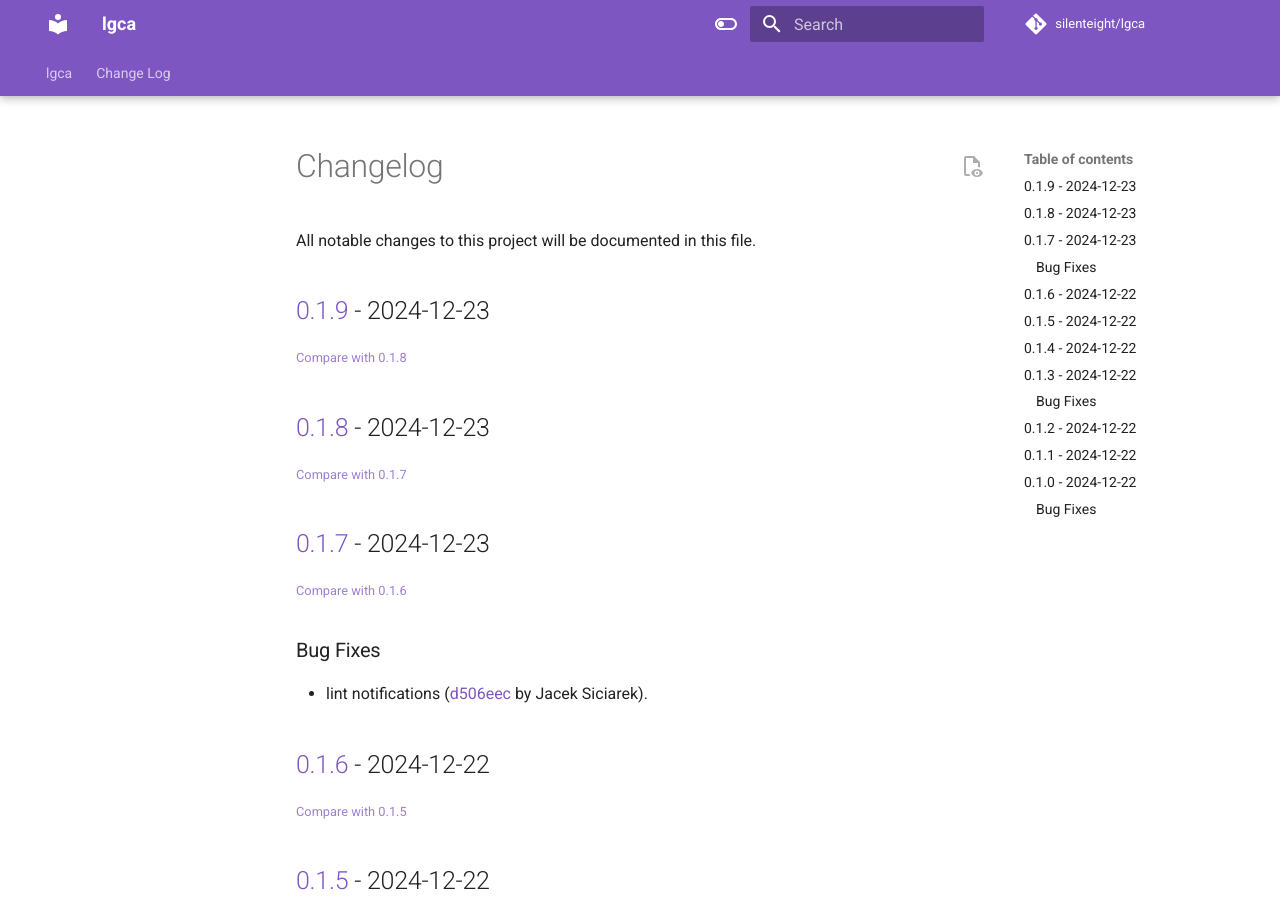
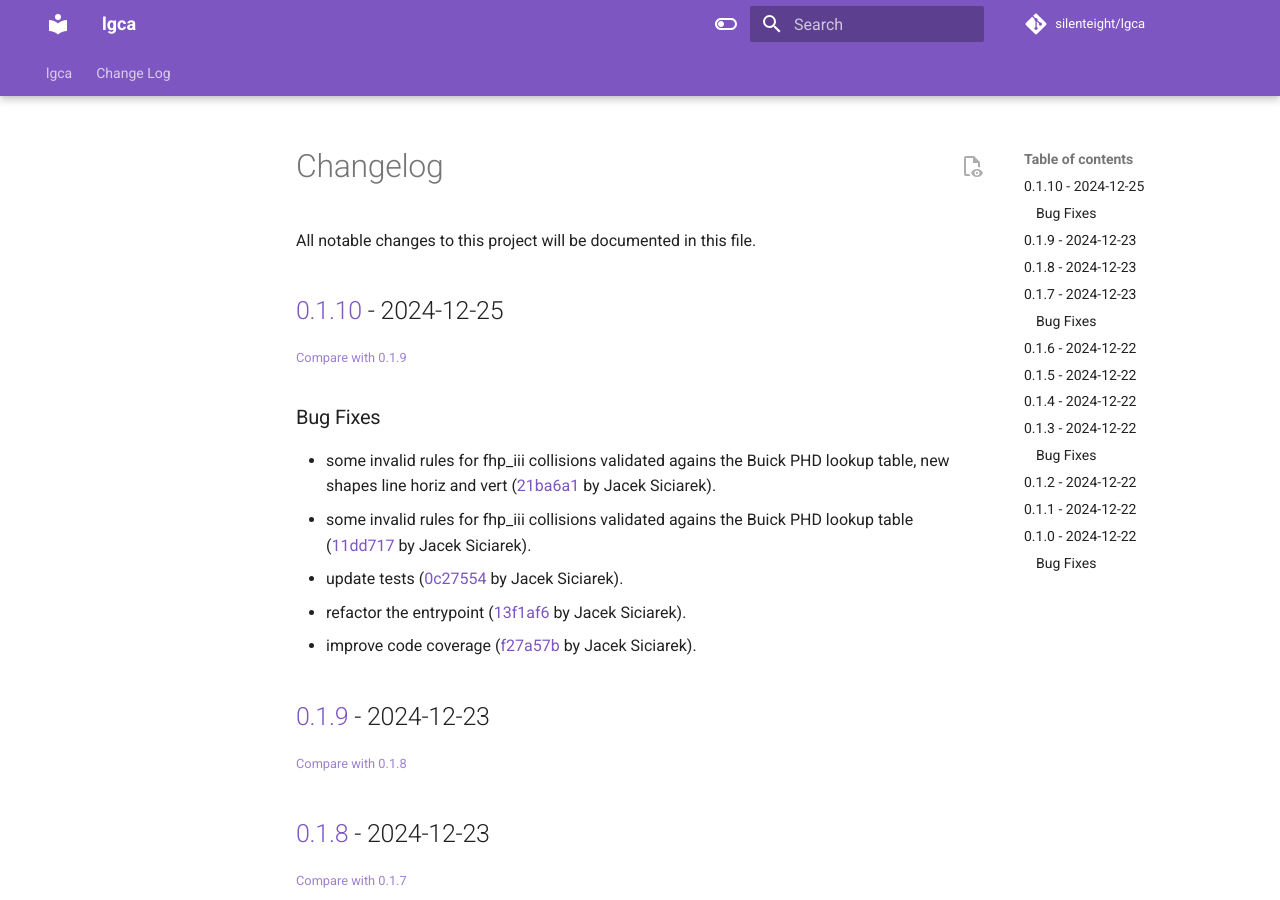
Before and after one commit to siciarek/lgca, an MkDocs documentation site: the page built from docs/changelog.md, in a window 1280 px wide and 900 px high. Built offline with MkDocs 1.6.1 and Material for MkDocs 9.7.7, drawn with Linux system fonts in a browser that asks for light colours; comment, search, counter and statistics services are not loaded.

Commit message:
docs: update changelog (bump)

```diff
--- a/docs/changelog.md
+++ b/docs/changelog.md
@@ -3,6 +3,18 @@
 All notable changes to this project will be documented in this file.
 
 <!-- insertion marker -->
+## [0.1.10](https://github.com/siciarek/lgca/releases/tag/0.1.10) - 2024-12-25
+
+<small>[Compare with 0.1.9](https://github.com/siciarek/lgca/compare/0.1.9...0.1.10)</small>
+
+### Bug Fixes
+
+- some invalid rules for fhp_iii collisions validated agains the Buick PHD lookup table, new shapes line horiz and vert ([21ba6a1](https://github.com/siciarek/lgca/commit/21ba6a172f0165aafa1daa47b313eead438bcd5e) by Jacek Siciarek).
+- some invalid rules for fhp_iii collisions validated agains the Buick PHD lookup table ([11dd717](https://github.com/siciarek/lgca/commit/11dd717885a13469a77d6a9ec5e781c6f1478f66) by Jacek Siciarek).
+- update tests ([0c27554](https://github.com/siciarek/lgca/commit/0c2755471991233baa171b670af9e9aebf92ab83) by Jacek Siciarek).
+- refactor the entrypoint ([13f1af6](https://github.com/siciarek/lgca/commit/13f1af6f8e1f2924854e707efff78426bb2f0ed8) by Jacek Siciarek).
+- improve code coverage ([f27a57b](https://github.com/siciarek/lgca/commit/f27a57bf1c6aa88b0a5d99f1577c1eee478ae0e9) by Jacek Siciarek).
+
 ## [0.1.9](https://github.com/siciarek/lgca/releases/tag/0.1.9) - 2024-12-23
 
 <small>[Compare with 0.1.8](https://github.com/siciarek/lgca/compare/0.1.8...0.1.9)</small>
```
